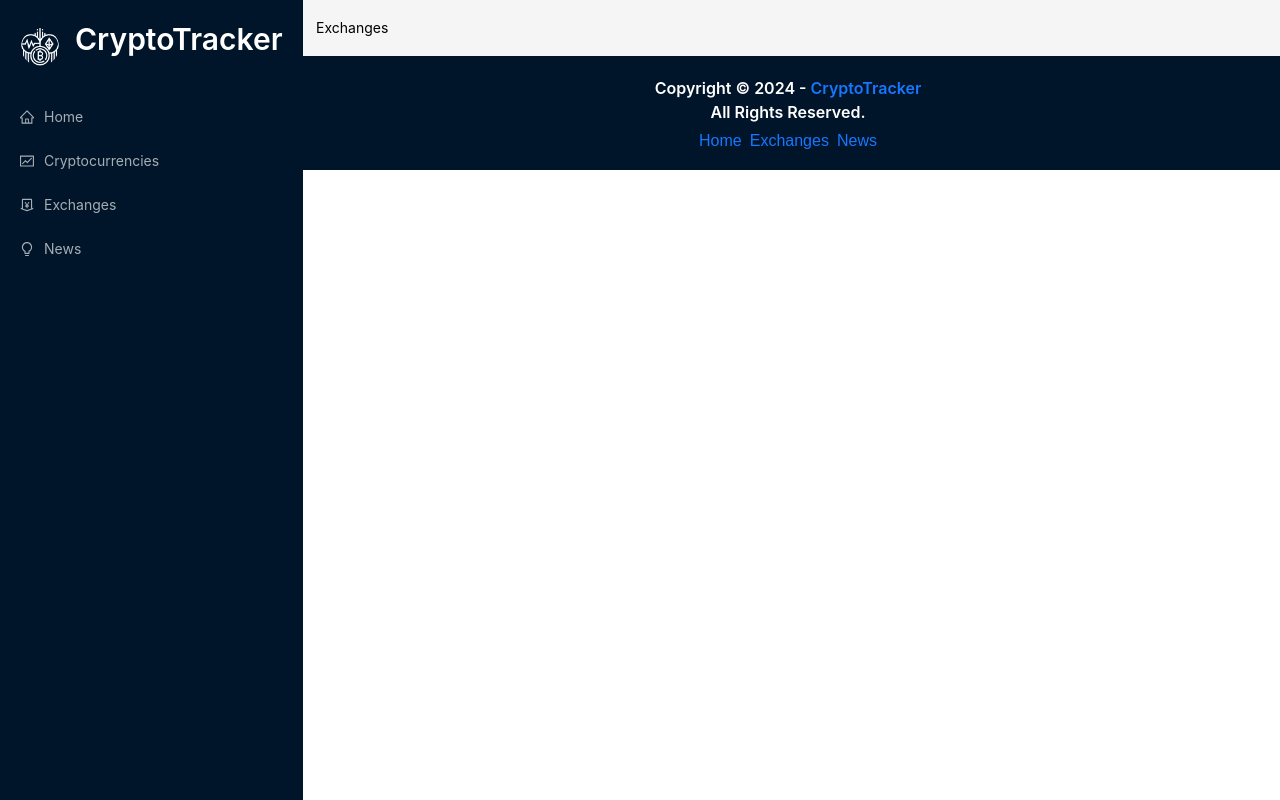
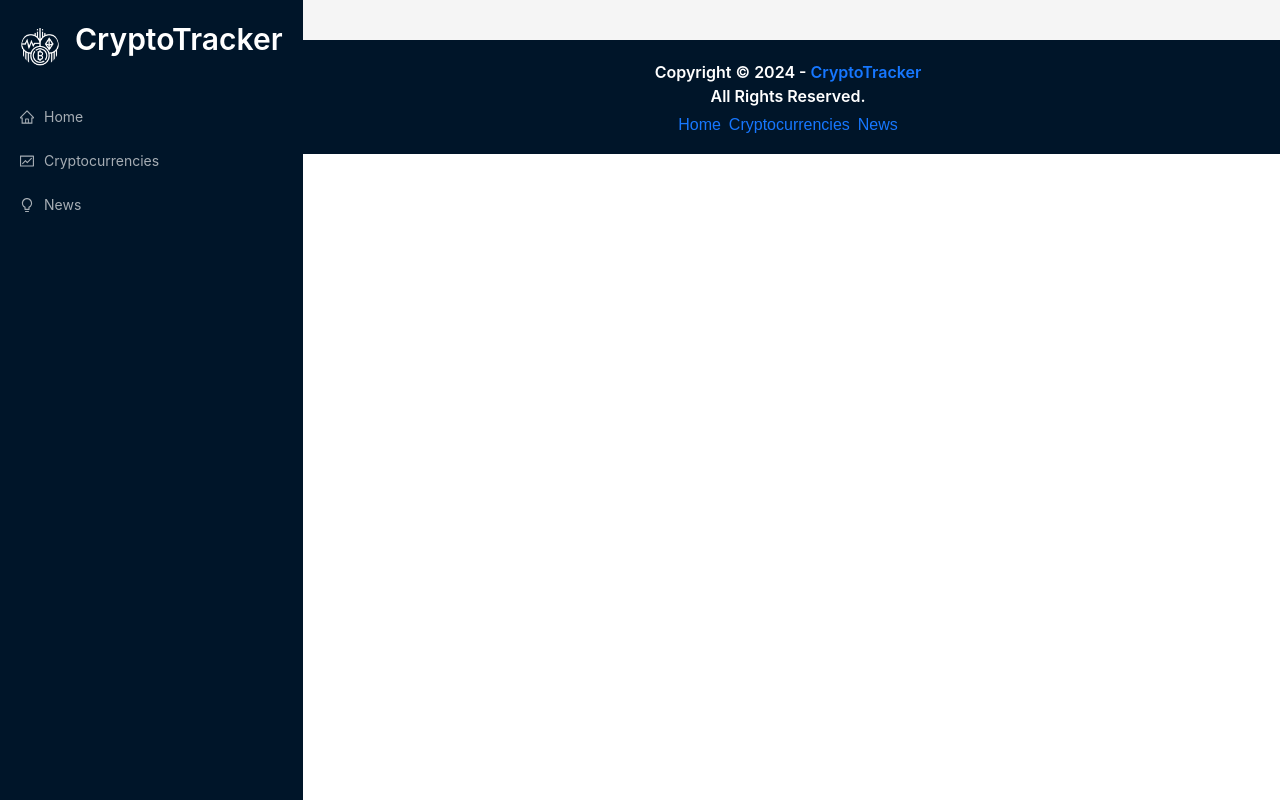
Before and after one commit to acelowder/react-redux-cryptotracker, a React (Vite) app: page /exchanges in a window 1280 px wide. Built offline with nearby package versions, Linux system fonts and the light colour scheme; no server answers.

Commit message:
Remove exchanges page

```diff
--- a/src/App.jsx
+++ b/src/App.jsx
@@ -2,7 +2,7 @@ import React from 'react';
 import { Routes, Route, Link } from 'react-router-dom';
 import { Layout, Typography, Space } from 'antd';
 
-import { Exchanges, Homepage, News, Cryptocurrencies, CryptoDetails, Navbar } from './components';
+import { Homepage, News, Cryptocurrencies, CryptoDetails, Navbar } from './components';
 import './App.css';
 
 const App = () => (
@@ -15,7 +15,6 @@ const App = () => (
         <div className="routes">
           <Routes>
             <Route exact path="/" element={<Homepage />} />
-            <Route exact path="/exchanges" element={<Exchanges />} />
             <Route exact path="/cryptocurrencies" element={<Cryptocurrencies />} />
             <Route exact path="/crypto/:coinId" element={<CryptoDetails />} />
             <Route exact path="/news" element={<News />} />
@@ -32,7 +31,7 @@ const App = () => (
         </Typography.Title>
         <Space>
           <Link to="/">Home</Link>
-          <Link to="/exchanges">Exchanges</Link>
+          <Link to="/cryptocurrencies">Cryptocurrencies</Link>
           <Link to="/news">News</Link>
         </Space>
       </div>
--- a/src/components/Exchanges.jsx
+++ /dev/null
@@ -1,7 +0,0 @@
-const Exchanges = () => {
-  return (
-    <div>Exchanges</div>
-  )
-}
-
-export default Exchanges
--- a/src/components/Navbar.jsx
+++ b/src/components/Navbar.jsx
@@ -15,11 +15,6 @@ const items = [
     key: 'cryptocurrencies',
     icon: <FundOutlined />,
     label: <Link to="/cryptocurrencies">Cryptocurrencies</Link>,
-  },
-  {
-    key: 'exchanges',
-    icon: <MoneyCollectOutlined />,
-    label: <Link to="/exchanges">Exchanges</Link>,
   },
   {
     key: 'news',
--- a/src/components/index.js
+++ b/src/components/index.js
@@ -2,5 +2,4 @@ export { default as Homepage } from './Homepage';
 export { default as Navbar } from './Navbar';
 export { default as News } from './News';
 export { default as Cryptocurrencies } from './Cryptocurrencies';
-export { default as Exchanges } from './Exchanges';
 export { default as CryptoDetails } from './CryptoDetails';
--- a/src/services/cryptoApi.js
+++ b/src/services/cryptoApi.js
@@ -18,9 +18,12 @@ export const cryptoApi = createApi({
       query: (coinId) => createRequest(`/coin/${coinId}`),
     }),
 
-    // Note: Change the coin price history endpoint from this - `coin/${coinId}/history/${timeperiod} to this - `coin/${coinId}/history?timeperiod=${timeperiod}`
     getCryptoHistory: builder.query({
       query: ({ coinId, timeperiod }) => createRequest(`coin/${coinId}/history?timePeriod=${timeperiod}`),
+    }),
+
+    getExchanges: builder.query({
+      query: () => createRequest('/exchanges'),
     }),
   }),
 });
@@ -29,4 +32,5 @@ export const {
   useGetCryptosQuery,
   useGetCryptoDetailsQuery,
   useGetCryptoHistoryQuery,
+  useGetExchangesQuery,
 } = cryptoApi;
```
